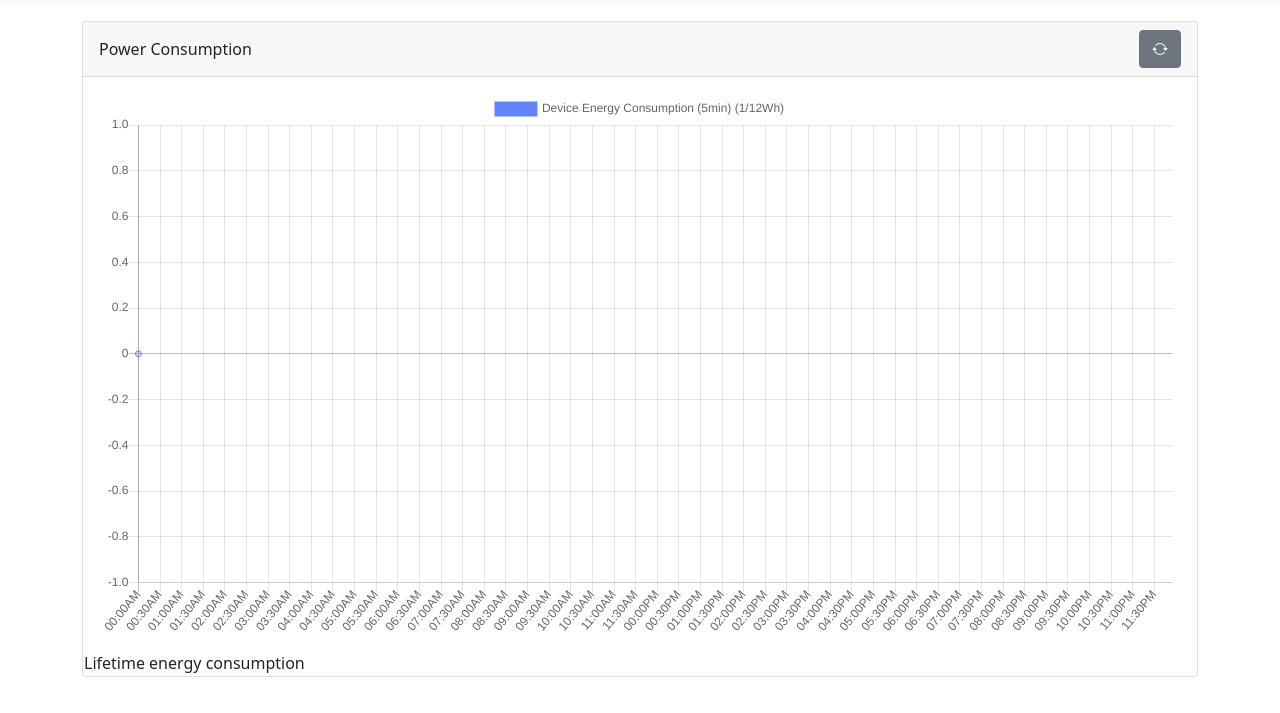
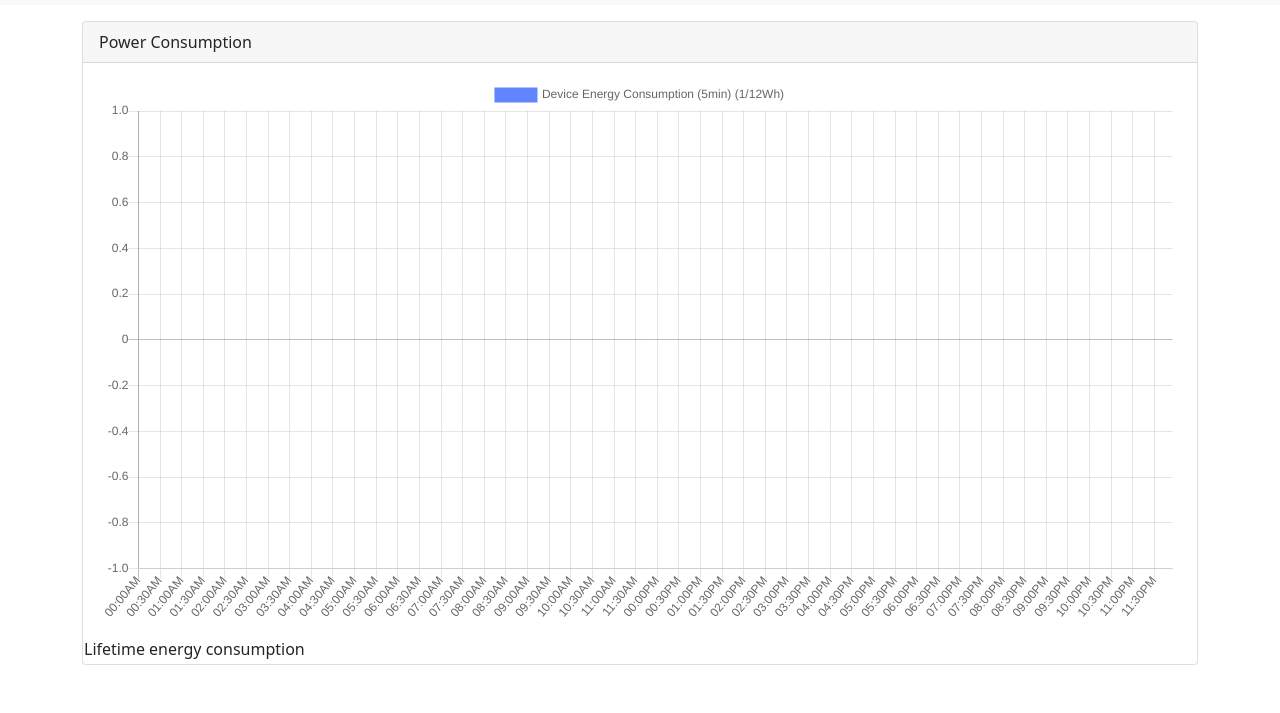
Before and after one commit to Hans-EH/sustaininator, a website: page views/device_detail.html in a window 1280 px wide. Shown: the part 51-764 px from the top of the page. Drawn offline with nearby package versions, Linux system fonts and the light colour scheme; files that its build step writes are made by us from their sources.

Commit message:
commit so I can pull

```diff
--- a/controllers/devicecontroller.js
+++ b/controllers/devicecontroller.js
@@ -40,9 +40,9 @@ exports.device_detail = function (req, res, next) {
         err.status = 404;
         return next(err);
       }
-      console.log("activetime:" + typeof results.device.activetime);
+      //console.log("activetime:" + typeof results.device.activetime);
       let probVector = activeProbability(results.device.activetime);
-      console.log(probVector);
+      //console.log(probVector);
 
       // Successful, so render.
       res.render("device_detail", {
--- a/scripts/active_probability.js
+++ b/scripts/active_probability.js
@@ -1,5 +1,5 @@
 exports.activeProbability = function activeProbability(onVector) {
-    console.log("onVector:"+typeof(onVector));
+    //console.log("onVector:"+typeof(onVector));
     let probVector = [];
     let activeIndex = [];
 
@@ -24,6 +24,6 @@ exports.activeProbability = function activeProbability(onVector) {
     probVector = probVector.map(x => {
       return ((Math.exp(-(x ** 2)).toFixed(4)));
     })
-    console.log("probVector:"+typeof(probVector));
+    //console.log("probVector:"+typeof(probVector));
     return probVector;
 }
--- a/views/device_detail.html
+++ b/views/device_detail.html
@@ -11,13 +11,7 @@
         <div class="card-header d-flex justify-content-between">
           <div class="d-flex align-items-center">
             <p class="my-0">Power Consumption</p>
-            <!-- Time stamp -->
-            <small class="ms-2 me-0 my-0" id="lastUpdateEnergyConsumption"></small>
           </div>
-          <!-- Refresh Button -->
-          <button class="btn btn-secondary" id="refreshEnergyConsumption">
-            <i class="bi bi-arrow-repeat"></i>
-          </button>
         </div>
         <div class="card-body">
           <canvas id="deviceEnergy"></canvas>
@@ -25,7 +19,8 @@
         <div>
           <table>
             <td> Lifetime energy consumption</td>
-            <tr> {{device.lifetime_energy_consumption}}</tr>
+            <tr> {{ device.lifetime_energy_consumption }}</tr>
+            <td> {{ device.energy_consumption_last_day }} </td>
           </table>
         </div>
 </body>
@@ -37,8 +32,8 @@
   let probVector = "{{ probVector }}";
   //Convert to an array
   probVector = probVector.split(",");
-  console.log(probVector);
-  console.log(typeof(probVector));
+  //console.log(probVector);
+  //console.log(typeof(probVector));
 
   let x = 5; //minutes interval
   let times = []; // time array
@@ -52,7 +47,7 @@
     times[i] = ("0" + (hh % 12)).slice(-2) + ':' + ("0" + mm).slice(-2) + ap[Math.floor(hh / 12)]; // pushing data in array in [00:00 - 12:00 AM/PM format]
     tt = tt + x;
   }
-  console.log(times);
+  //console.log(times);
   let ctx = document.getElementById("deviceEnergy").getContext("2d");
   let chart = new Chart(ctx, {
     // The type of chart we want to create
@@ -69,9 +64,16 @@
       ],
     },
     // Configuration options go here
-    options: {},
+    options: {
+      elements: {
+        point: {
+          radius: 0,
+          hitRadius: 10,
+          hoverRadius: 10
+        }
+      }
+    }
   });
 </script>
 
-
 {% endblock %}
```
